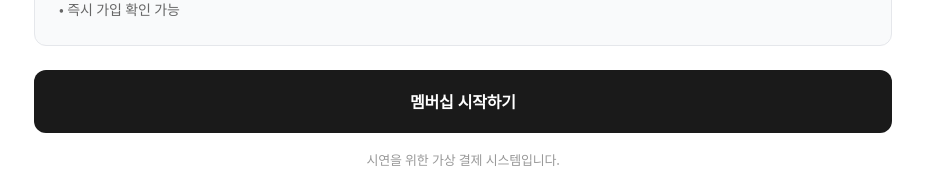
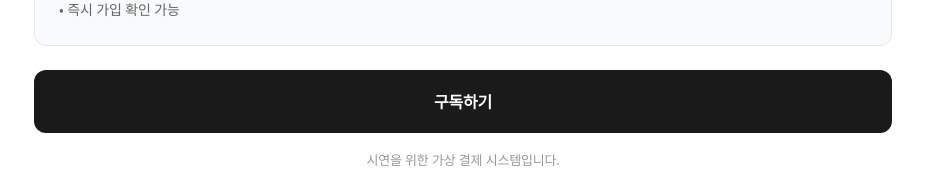
Before and after one commit to taejungart-maker/grim-sil, a Next.js app: page /membership in a window 1280 px wide. Shown: the part 1079-1262 px from the top of the page, without its empty margins (177-1102 px from the left). Built offline with nearby package versions, Linux system fonts and the light colour scheme; no server answers; the database is empty.

Commit message:
fix: use CHANNEL_ID env var and change button to 구독하기

```diff
--- a/app/membership/page.tsx
+++ b/app/membership/page.tsx
@@ -173,7 +173,7 @@ export default function MembershipPage() {
                         fontFamily: "'Noto Sans KR', sans-serif",
                     }}
                 >
-                    {isPaid ? "이미 구독 중입니다" : "멤버십 시작하기"}
+                    {isPaid ? "이미 구독 중입니다" : "구독하기"}
                 </button>
 
                 <p style={{
--- a/app/utils/paymentUtils.ts
+++ b/app/utils/paymentUtils.ts
@@ -74,20 +74,20 @@ export async function processPayment(): Promise<boolean> {
     try {
         const PortOne = await import('@portone/browser-sdk/v2');
         const STORE_ID = process.env.NEXT_PUBLIC_PORTONE_STORE_ID || 'store-test';
-        const CHANNEL_KEY = process.env.NEXT_PUBLIC_PORTONE_CHANNEL_KEY || 'channel-key-4f2a8b54-c09c-4575-9a1c-de33285b2b20';
+        const CHANNEL_ID = process.env.NEXT_PUBLIC_PORTONE_CHANNEL_ID || 'channel-key-4f2a8b54-c09c-4575-9a1c-de33285b2b20';
 
         console.log(
             '%c포트원 V2 결제 시작',
             'color: #4CAF50; font-weight: bold; font-size: 14px;',
             '\n상점 ID:', STORE_ID,
-            '\n채널 키:', CHANNEL_KEY.substring(0, 20) + '...'
+            '\n채널 ID:', CHANNEL_ID.substring(0, 20) + '...'
         );
 
         const isTest = isTestPaymentMode();
 
         const response = await PortOne.requestPayment({
             storeId: STORE_ID,
-            channelKey: CHANNEL_KEY,
+            channelKey: CHANNEL_ID,
             paymentId: `payment-${Date.now()}`,
             orderName: '그림실 프리미엄 멤버십',
             totalAmount: TEST_AMOUNT, // 테스트용 100원 고정
```
